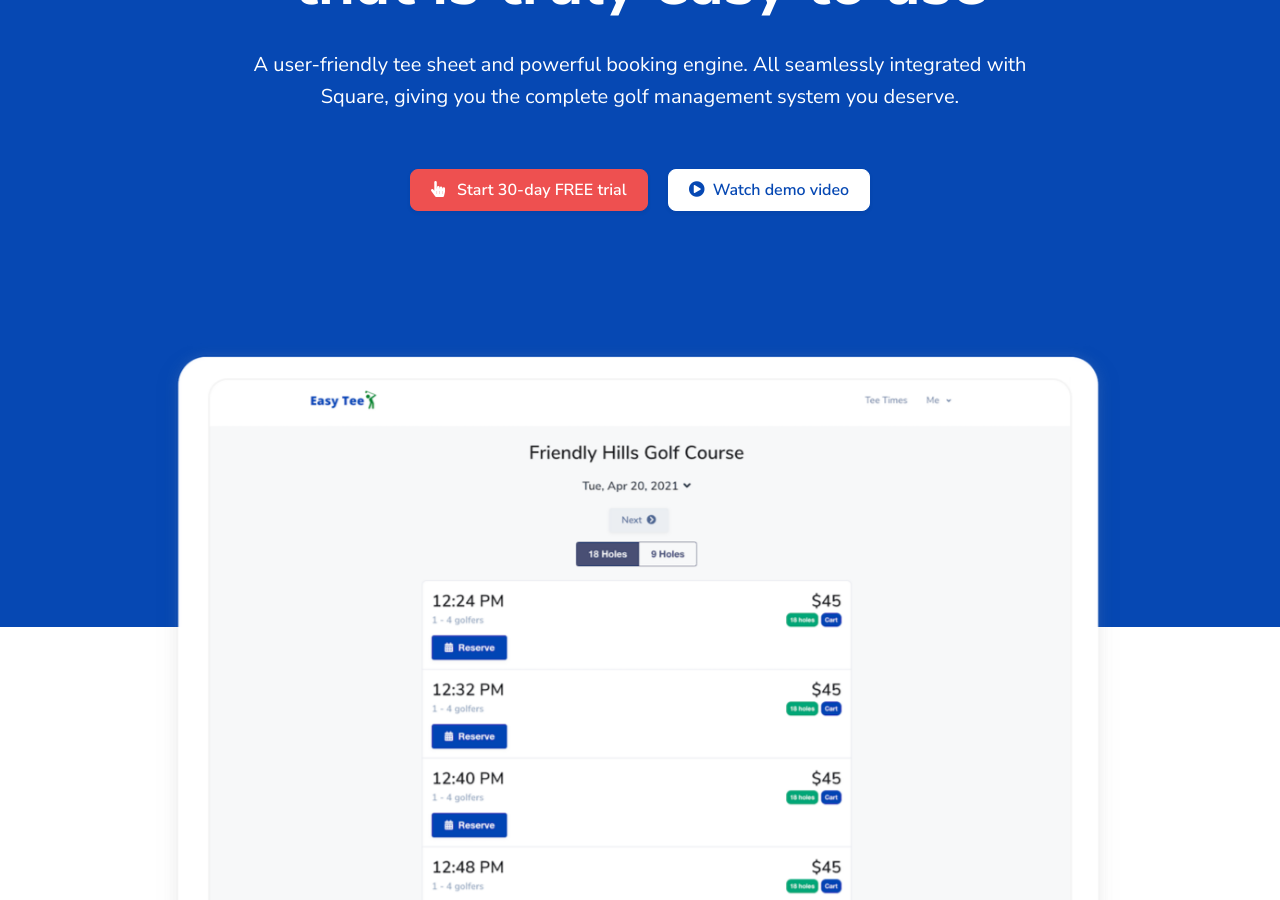
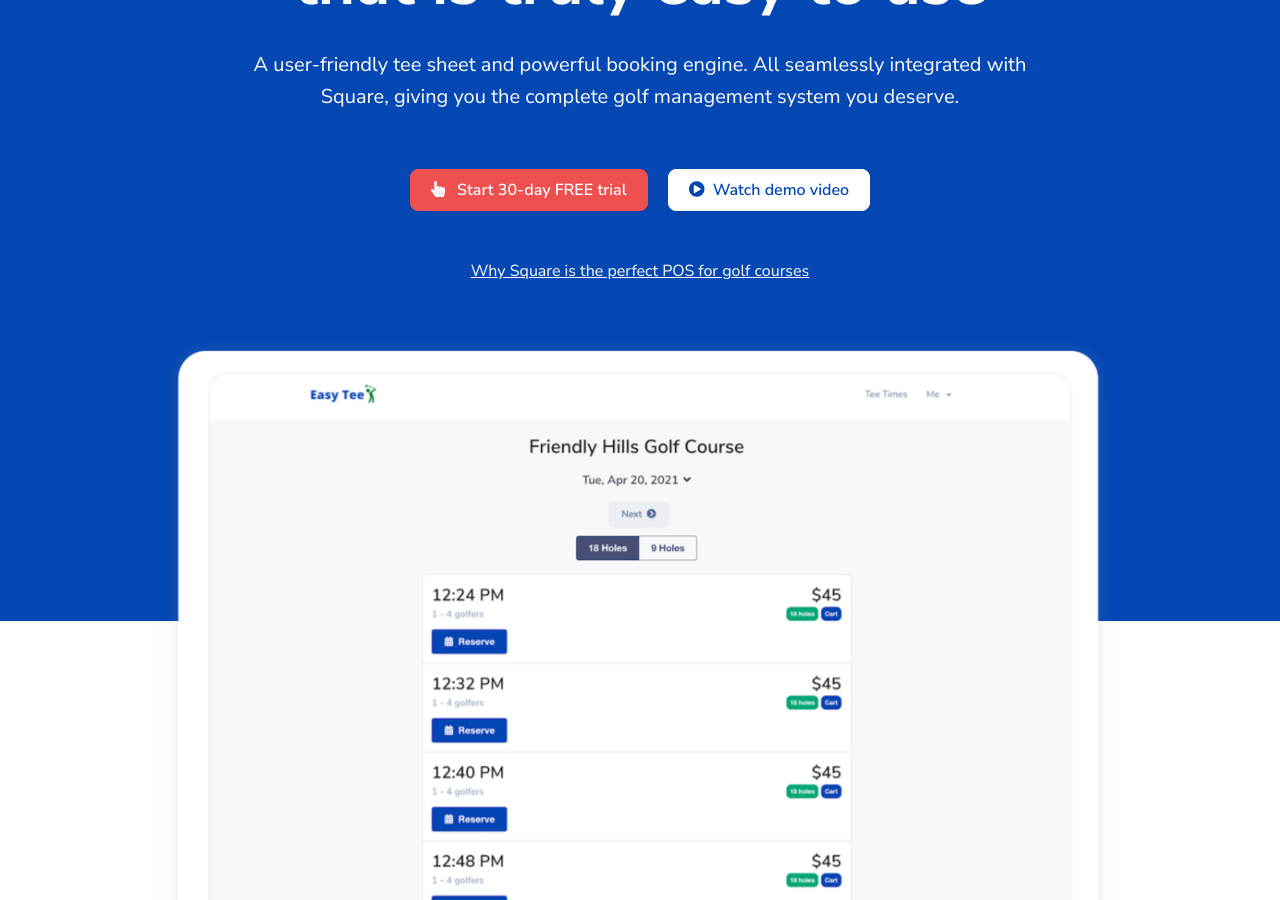
Before and after one commit to easyteegolf/easytee_front, a Jekyll site: the page built from index.html, in a window 1280 px wide and 900 px high, scrolled down 301 px. Built offline with Jekyll 4.4.1, drawn with Linux system fonts in a browser that asks for light colours.

Commit message:
add link to square page as secondary cta

```diff
--- a/index.html
+++ b/index.html
@@ -7,7 +7,8 @@ order: 0
 
     <main>
         <!-- Hero -->
-        <section class="section-header pb-11 pb-lg-13 bg-primary text-white" id="home">
+        <section class="section-header pb-10 pb-lg-12 bg-primary text-white" id="home">
+            <!-- use pb-11 and pb-lg-13 if not using link below CTA -->
             <div class="container">
                 <div class="row justify-content-center">
                     <div class="col-12 col-md-10 text-center">
@@ -17,7 +18,7 @@ order: 0
                         <a href="https://app.easyteegolf.com/?next=/manager/newcourse/&trial=yes&modal=createAccountModal" target="_blank" type="button" class="btn btn-secondary animate-up-2 mt-2 analytic_log" data-name="button_click_trial" data-category="Header" data-label="Trial"><span class="mr-2"><i class="fas fa-hand-pointer"></i></span> Start 30-day FREE trial</a>
                         <a class="btn btn-white text-primary animate-up-2 ml-3 mt-2 js-scroll-trigger analytic_log" data-name="button_click_demo" data-category="Header" data-label="Demo" href="#demo"><i class="fas fa-play-circle mr-2"></i>Watch demo video</a>
 
-                        <!-- <p class="mt-5"><a href="#" class="text-underline">Why Square is the perfect POS for golf courses</a></p> -->
+                        <p class="mt-5"><a href="/square/" class="text-underline">Why Square is the perfect POS for golf courses</a></p>
 
                     </div>
                 </div>
@@ -427,7 +428,7 @@ order: 0
                                         <p>
                                             Please note, if you want to process payments through Easy Tee, you will need a free Square account, as Square is our exclusive payment processor. Payments processed through Square will be subject to Square's standard, flat-rate payment processing fees.
                                         </p>
-                                        <p class="mb-0"><a href="{{ '/square' | relative_url}}">Learn more about using Square at a golf course</a></p>
+                                        <p class="mb-0"><a href="/square/">Learn more about using Square at a golf course</a></p>
                                     </div>
                                 </div>
                             </div>
```
